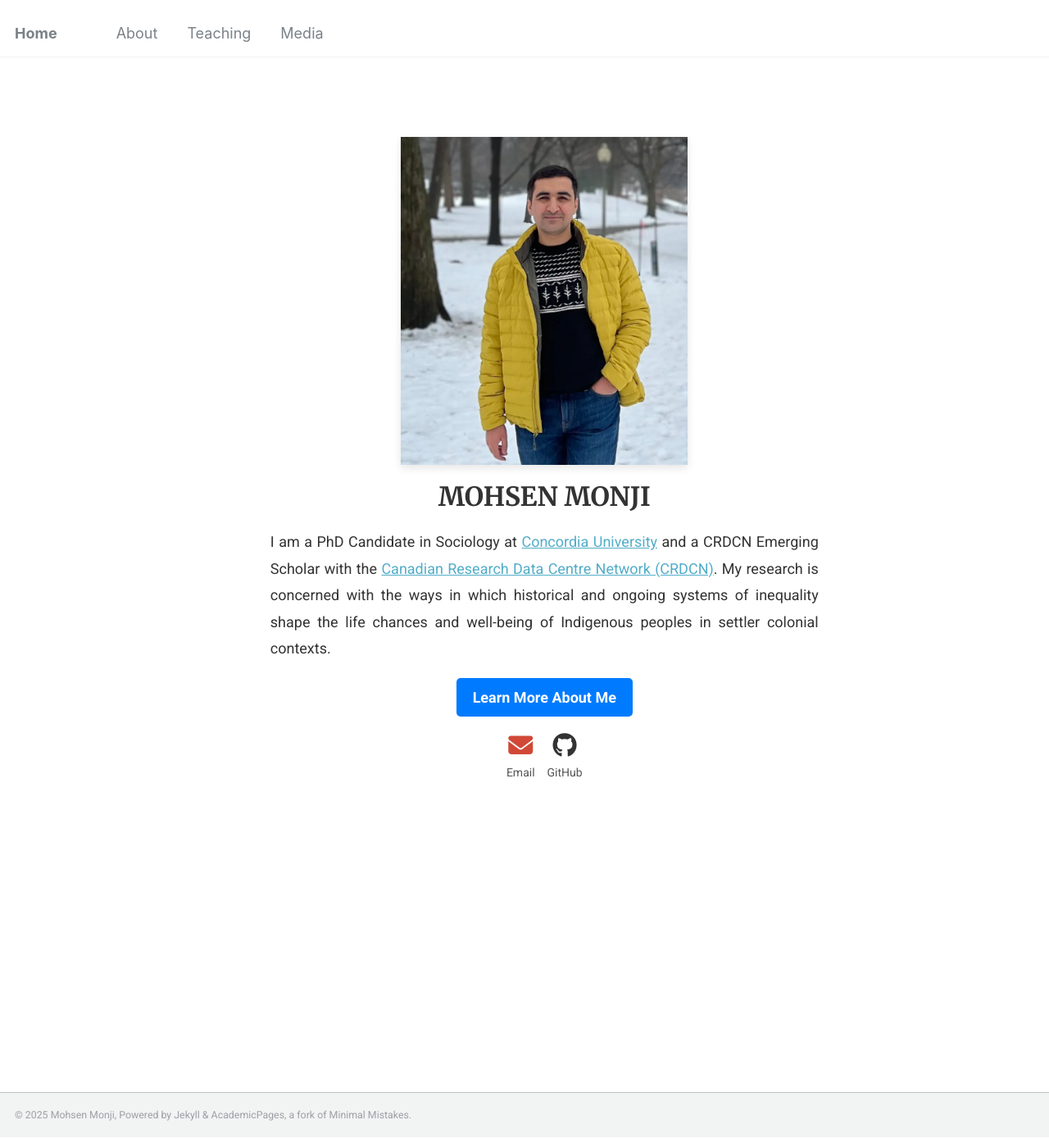
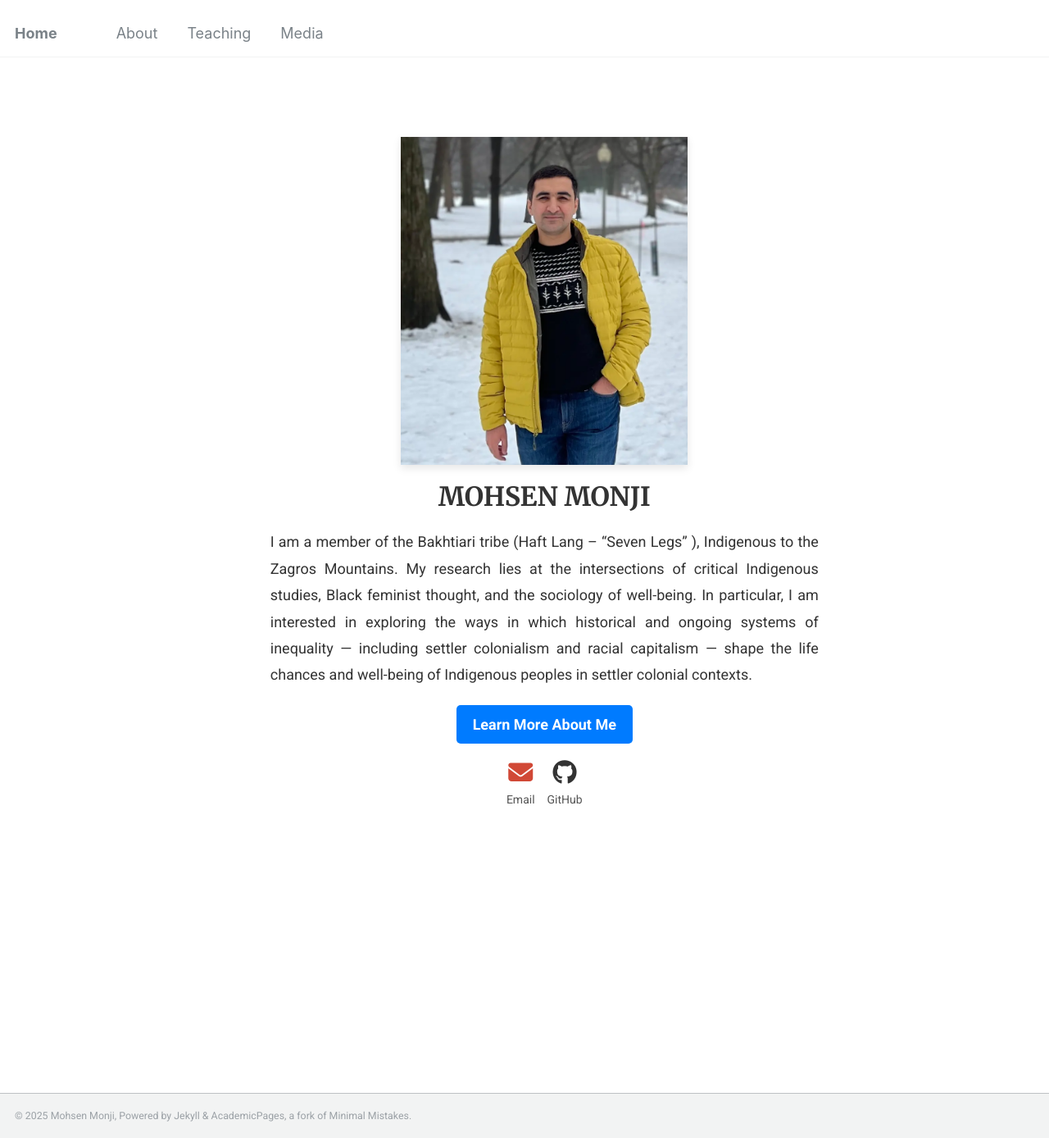
Before and after one commit to Mohsnmonji/mohsnmonji.github.io, a Jekyll site: the page built from _pages/front.md, in a window 1280 px wide and 1388 px high. Shown: the whole window at 82% size. Built offline with Jekyll 4.4.1, drawn with Linux system fonts in a browser that asks for light colours.

Commit message:
Update front.md

```diff
--- a/_pages/front.md
+++ b/_pages/front.md
@@ -23,11 +23,7 @@ hide_avatar: true
 
   <!-- Description -->
 <p style="font-size:18px; color:#333; text-align:justify; line-height:1.8; margin:20px 0;">
-  I am a PhD Candidate in Sociology at
-  <a href="https://www.concordia.ca/" target="_blank">Concordia University</a>
-  and a CRDCN Emerging Scholar with the
-  <a href="https://crdcn.ca" target="_blank">Canadian Research Data Centre Network (CRDCN)</a>.
-  My research is concerned with the ways in which historical and ongoing systems of inequality shape the life chances and well-being of Indigenous peoples in settler colonial contexts.
+  I am a member of the Bakhtiari tribe (Haft Lang – “Seven Legs” ), Indigenous to the Zagros Mountains. My research lies at the intersections of critical Indigenous studies, Black feminist thought, and the sociology of well-being. In particular, I am interested in exploring the ways in which historical and ongoing systems of inequality — including settler colonialism and racial capitalism — shape the life chances and well-being of Indigenous peoples in settler colonial contexts.
 </p>
 <!-- Button -->
   <div style="margin-bottom:20px;">
```
